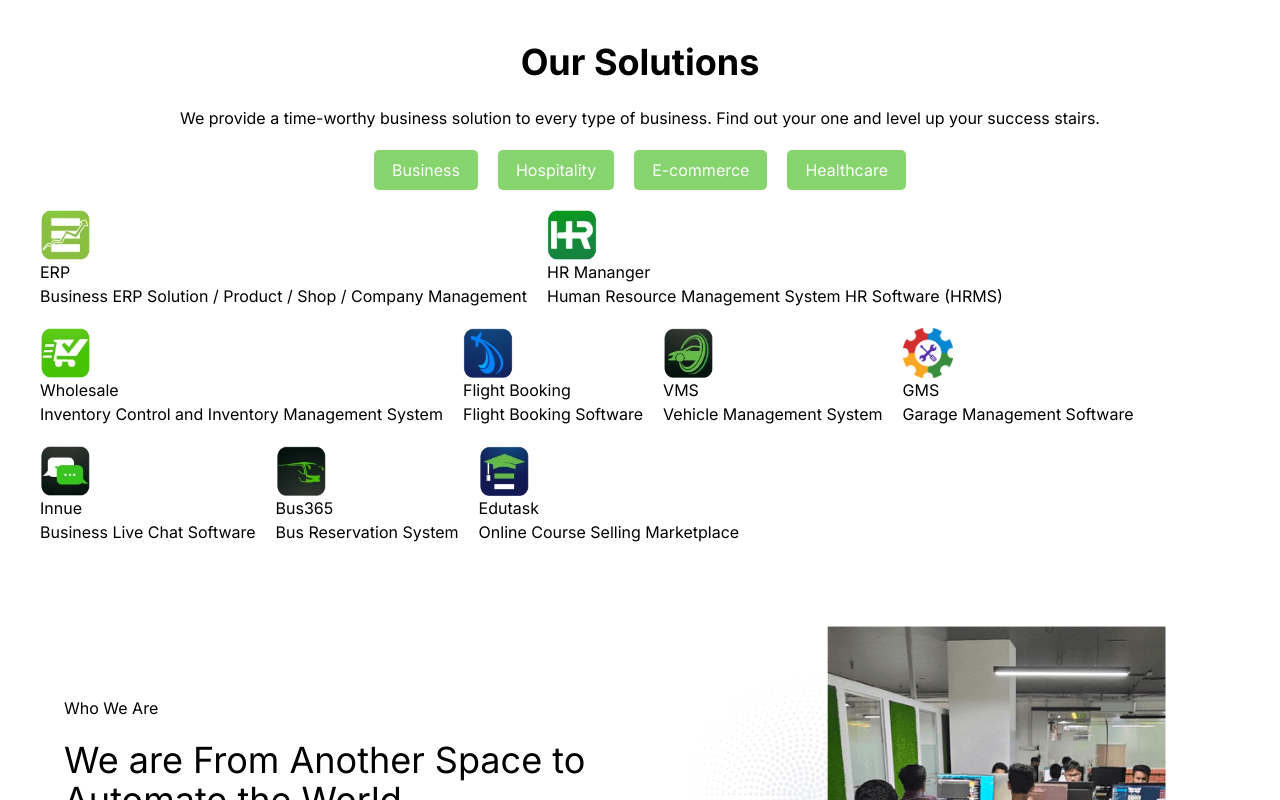
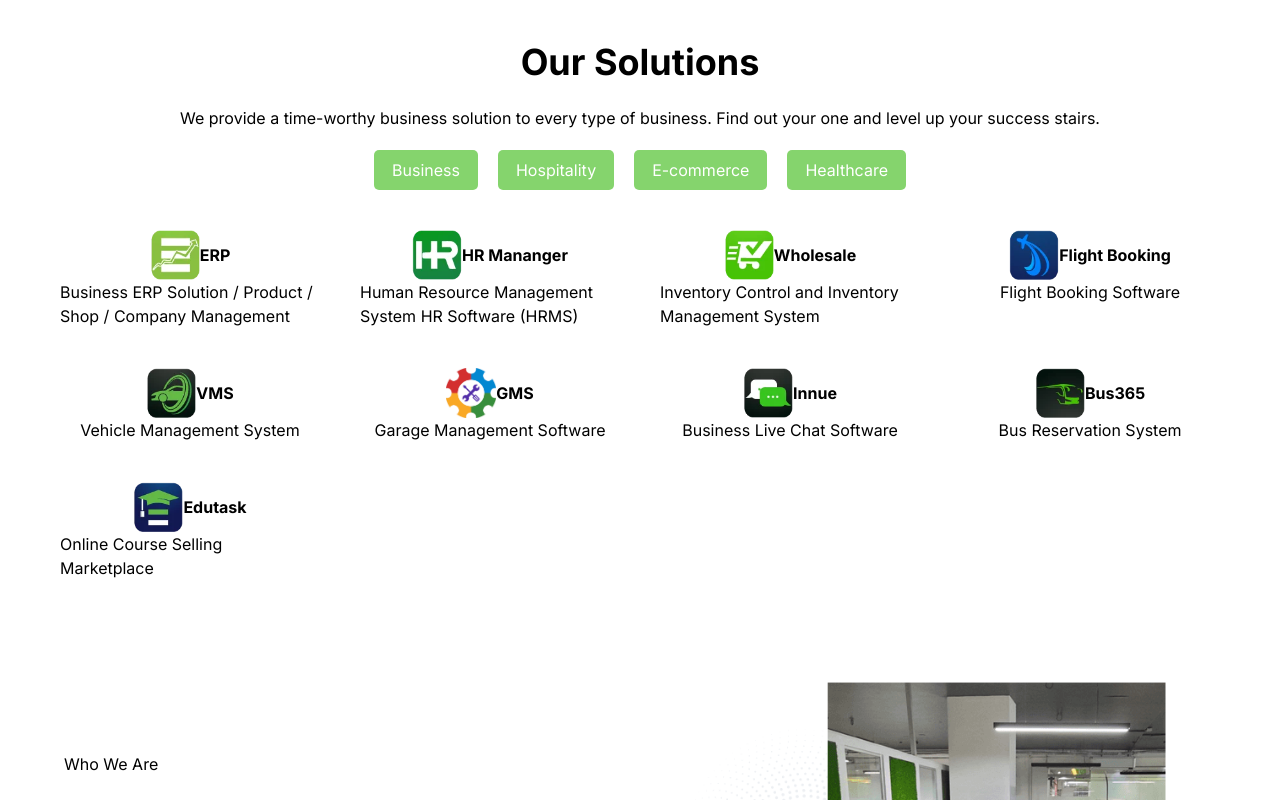
Before and after one commit to softycraft1/softycraftnext, a Next.js app: page / in a window 1280 px wide. Shown: the part 547-1347 px from the top of the page. Built offline with nearby package versions, Linux system fonts and the light colour scheme.

Commit message:
Our Solutions Updated

```diff
--- a/src/components/Home/IndustryWeServe.jsx
+++ b/src/components/Home/IndustryWeServe.jsx
@@ -21,7 +21,7 @@ export default function IndustryWeServe() {
       <div className="grid grid-cols-6">
         {data.map((d, i) => (
           <div key={i}>
-            <div className="flex flex-col items-center m-6 bg-slate-300 hover:bg-slate-100 p-6 rounded-md">
+            <div className="flex flex-col items-center m-6 bg-slate-300 hover:bg-slate-100 duration-100 p-6 rounded-md">
               <Image src={d.icon} alt="Icon" width={80} height={80} />
               <h1 className="mt-2">{d.title}</h1>
             </div>
--- a/src/components/Home/OurSolutions.jsx
+++ b/src/components/Home/OurSolutions.jsx
@@ -98,16 +98,16 @@ export default function OurSolutions() {
       </div>
       <div>
         <div className="flex flex-row gap-2">
-          <div className="flex gap-5 flex-wrap">
+          <div className="grid grid-cols-2 md:grid-cols-3 lg:grid-cols-4">
             <Suspense fallback={<h1>Loading..........</h1>}>
               {data.map((d, i) => (
-                <div key={i} className="hover:bg-slate-100">
-                  <div>
-                    <div>
+                <div key={i} className="hover:bg-slate-100 p-5">
+                  <div className="flex flex-col justify-center items-center">
+                    <div className="flex justify-center items-center">
                       <Image src={d.icon} alt="icon" width={50} height={50} />
+                      <h2 className="font-bold">{d.title}</h2>
                     </div>
                     <div>
-                      <h1>{d.title}</h1>
                       <p>{d.desc}</p>
                     </div>
                   </div>
```
Also changed, not shown: 1 other file (tests, documents, lock files or other folders).
